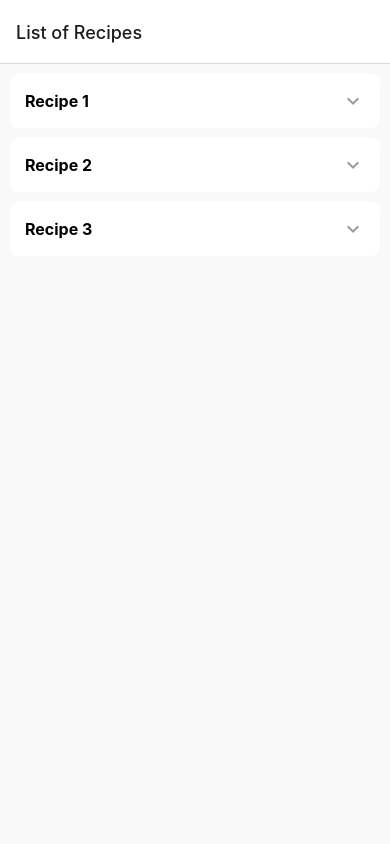
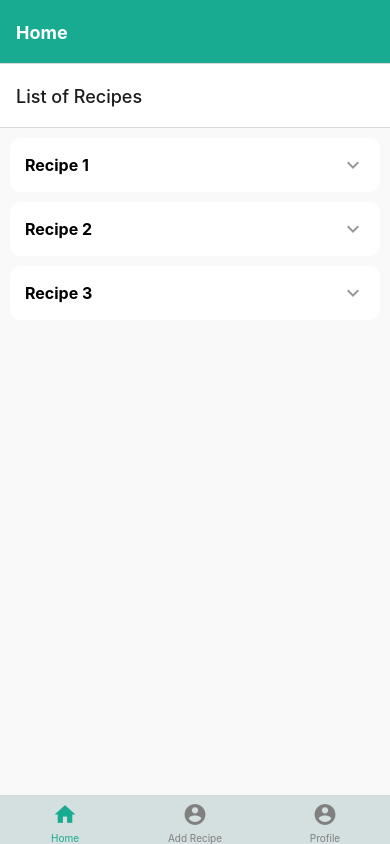
Before and after one commit to shaestrong/info6132-recipeapp, a React Native app: screen / in a window 390 px wide. Built offline with nearby package versions, Linux system fonts and the light colour scheme.

Commit message:
feat: add tab navigator and gitignore

```diff
--- a/App.js
+++ b/App.js
@@ -1,20 +1,102 @@
 import * as React from 'react';
 import { NavigationContainer } from '@react-navigation/native';
-import { createNativeStackNavigator } from '@react-navigation/native-stack';
-import RecipeListView from './Views/RecipeListView.js';
-import RecipeDetailView from './Views/RecipeDetailView.js';
-import RecipeAddView from './Views/RecipeAddView.js';
+import { createBottomTabNavigator } from '@react-navigation/bottom-tabs';
+import { MaterialIcons } from '@expo/vector-icons';
+import ProfileView from './src/Views/ProfileView';
+import HomeView from './src/Views/HomeView';
+import RecipeAddView from './src/Views/RecipeAddView';
 
-const Stack = createNativeStackNavigator();
+const Tab = createBottomTabNavigator();
+
+const recipes = [
+  { id: '1', name: 'Recipe 1', description: 'Description for Recipe 1' },
+  { id: '2', name: 'Recipe 2', description: 'Description for Recipe 2' },
+  { id: '3', name: 'Recipe 3', description: 'Description for Recipe 3' },
+];
 
 const App = () => {
   return (
     <NavigationContainer>
-      <Stack.Navigator>
-        <Stack.Screen name="List of Recipes" component={RecipeListView} />
-        <Stack.Screen name="Recipe Details" component={RecipeDetailView} />
-        <Stack.Screen name="Add Recipes" component={RecipeAddView} />
-      </Stack.Navigator>
+
+      <Tab.Navigator screenOptions={{
+        headerShown: true,
+        headerStyle: { backgroundColor: "#18AB91" },
+        headerTintColor: '#FFF',
+        headerTitleStyle: { fontWeight: 'bold' },
+        tabBarActiveTintColor: '#18AB91',
+        tabBarInactiveTintColor: "gray",
+        tabBarStyle: {
+          backgroundColor: '#D4DFDF'
+        }
+      }}>
+        <Tab.Screen
+          name="home"
+          options={{
+            title: 'Home',
+            tabBarIcon: ({ color, size }) => {
+              return (
+                <MaterialIcons
+                name="home"
+                size={size}
+                color={color} />
+              )
+            }
+          }}
+        >
+          {
+            (props) => (
+              <HomeView
+                {...props}
+                recipes={recipes}
+              />
+            )
+          }
+        </Tab.Screen>
+        <Tab.Screen
+          name="add"
+          options={{
+            title: 'Add Recipe',
+            tabBarIcon: ({ color, size }) => {
+              return (
+                <MaterialIcons
+                name="account-circle"
+                size={size}
+                color={color} />
+              )
+            }
+          }}
+        >
+          {
+            (props) => (
+              <RecipeAddView
+                {...props}
+              />
+            )
+          }
+        </Tab.Screen>
+        <Tab.Screen
+          name="profile"
+          options={{
+            title: 'Profile',
+            tabBarIcon: ({ color, size }) => {
+              return (
+                <MaterialIcons
+                name="account-circle"
+                size={size}
+                color={color} />
+              )
+            }
+          }}
+        >
+          {
+            (props) => (
+              <ProfileView
+                {...props}
+              />
+            )
+          }
+        </Tab.Screen>
+      </Tab.Navigator>
     </NavigationContainer>
   );
 };
--- a/package.json
+++ b/package.json
@@ -10,6 +10,7 @@
   },
   "dependencies": {
     "@expo/vector-icons": "^14.0.0",
+    "@react-navigation/bottom-tabs": "^6.5.20",
     "@react-navigation/native": "^6.1.17",
     "@react-navigation/native-stack": "^6.9.26",
     "expo": "~50.0.14",
--- /dev/null
+++ b/src/Views/HomeView.js
@@ -0,0 +1,23 @@
+import React from 'react';
+import { createNativeStackNavigator } from '@react-navigation/native-stack';
+import RecipeListView from './RecipeListView';
+import RecipeDetailView from './RecipeDetailView'
+
+// import { RecipeDetailView} from './RecipeDetailView'
+const Stack = createNativeStackNavigator();
+
+const HomeView = ({recipes }) => {
+  return (
+    <Stack.Navigator>
+      <Stack.Screen name="List of Recipes">
+      {
+          (props) =>
+           <RecipeListView {...props} recipes={recipes}/>
+        }
+        </Stack.Screen>
+      <Stack.Screen name="RecipeDetailView" component={RecipeDetailView} />
+    </Stack.Navigator>
+  );
+};
+
+export default HomeView;
--- a/Views/RecipeAddView.js
+++ b/src/Views/ProfileView.js
@@ -1,12 +1,12 @@
 import React from 'react';
 import { View, Text } from 'react-native';
 
-const RecipeAddView = ({ navigator }) => {
+const ProfileView = ({ navigator }) => {
   return (
     <View>
-      <Text>Recipe List View</Text>
+      <Text>profile</Text>
     </View>
   );
 };
 
-export default RecipeAddView;
+export default ProfileView;
--- /dev/null
+++ b/src/Views/RecipeAddView.js
@@ -0,0 +1,12 @@
+import React from 'react';
+import { View, Text } from 'react-native';
+
+const RecipeAddView = ({  }) => {
+  return (
+    <View>
+      <Text>Recipe Add View</Text>
+    </View>
+  );
+};
+
+export default RecipeAddView;
--- a/Views/RecipeDetailView.js
+++ b/src/Views/RecipeDetailView.js
@@ -6,9 +6,7 @@ const RecipeDetailView = ({ route }) => {
 
   return (
     <View style={styles.container}>
-      <Text style={styles.recipeName}>{recipe.name}</Text>
-      <Text style={styles.recipeDescription}>{recipe.description}</Text>
-      <Text style={styles.recipeAmount}>Amount: ${recipe.amount}</Text>
+<Text>Detail</Text>
     </View>
   );
 };
--- a/Views/RecipeListView.js
+++ b/src/Views/RecipeListView.js
@@ -2,14 +2,7 @@ import React, { useState, useEffect } from 'react';
 import { View, Text, TouchableOpacity, FlatList, StyleSheet } from 'react-native';
 import { MaterialIcons } from '@expo/vector-icons';
 
-// Sample recipe data
-const recipes = [
-  { id: '1', name: 'Recipe 1', amount: 10, description: 'Description for Recipe 1' },
-  { id: '2', name: 'Recipe 2', amount: 20, description: 'Description for Recipe 2' },
-  { id: '3', name: 'Recipe 3', amount: 30, description: 'Description for Recipe 3' },
-];
-
-export default function RecipeListView({ navigation }) {
+const RecipeListView = ({ navigation, recipes }) => {
   const [recipeData, setRecipeData] = useState([]);
   const [expandedRecipe, setExpandedRecipe] = useState(null);
 
@@ -37,7 +30,7 @@ export default function RecipeListView({ navigation }) {
       {expandedRecipe === item.id && (
         <View style={styles.recipeContent}>
           <Text>{item.description}</Text>
-          <TouchableOpacity onPress={() => navigation.navigate('RecipeDetailView', { recipe: item })}>
+          <TouchableOpacity onPress={() => navigation.navigate('RecipeDetailView', { item })}>
             <Text style={styles.viewRecipeText}>View Recipe</Text>
           </TouchableOpacity>
         </View>
@@ -85,3 +78,6 @@ const styles = StyleSheet.create({
     color: 'blue',
   },
 });
+
+
+export default RecipeListView;
```
Also changed, not shown: src/database/config.js (added), 2 other files (tests, documents, lock files or other folders).
